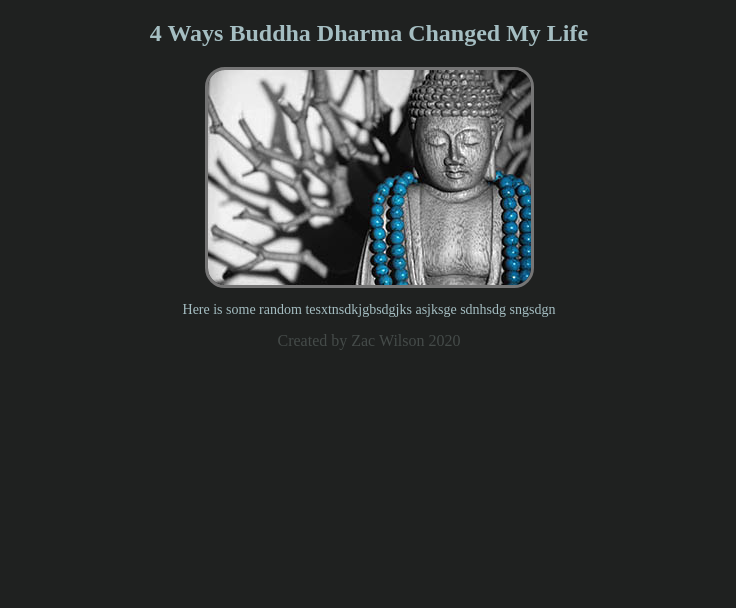
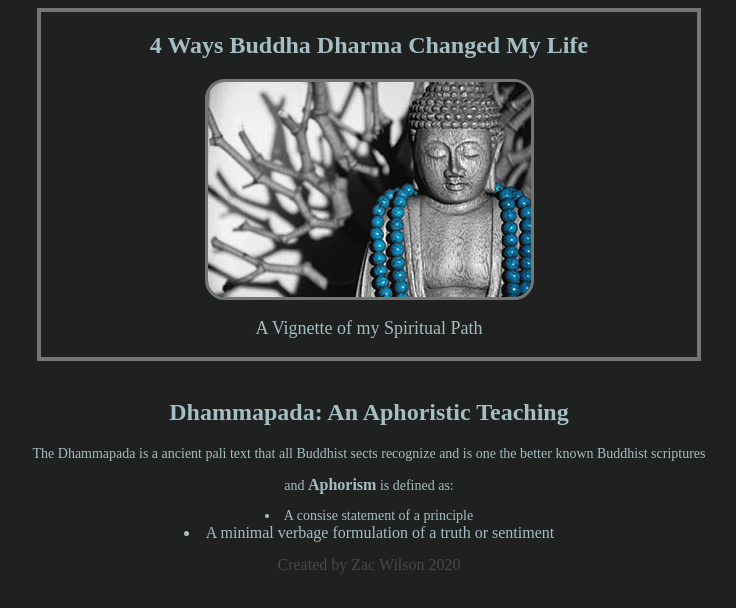
Before and after one commit to ZacWilson87/HTML-something-old, a plain HTML site: page index.html in a window 1280 px wide. Shown: the whole page, without its empty margins (271-1007 px from the left). Drawn offline with Linux system fonts and the light colour scheme.

Commit message:
Added css styles & border/text resolution activity

```diff
--- a/index.html
+++ b/index.html
@@ -9,9 +9,6 @@
         body {
             background-color: #1f2120;
             text-align: center;
-        }
-        h2 {
-            color: #a5bec2
         }
         p {
             font-size: 14px;
@@ -29,13 +26,33 @@
             text-align: center;
             color: #454b49
         }
+        article{
+            color: #a5bec2
+        }
+        b{
+            font-size: 16px;
+        }
+        div{
+            border: 4px solid #757575;
+            margin-left: 300px;
+            margin-right: 300px;
+        }
 
     </style>
 </head>
 <body>
-    <h2 style="text-align: center;">4 Ways Buddha Dharma Changed My Life</h2>
-    <img style="text-align: center;" src="./images/wooden-buddha-861x574.jpg" >
-    <p>Here is some random tesxtnsdkjgbsdgjks asjksge sdnhsdg sngsdgn</p>
+    <div>
+        <h2 class="headers" style="text-align: center;">4 Ways Buddha Dharma Changed My Life</h2>
+        <img style="text-align: center;" src="./images/wooden-buddha-861x574.jpg" alt="Buddha with prayer beads">
+        <p style="font-size: 18px">A Vignette of my Spiritual Path</p>
+    </div>
+    <br>
+    <article>
+        <h1 class="headers">Dhammapada: An Aphoristic Teaching</h1>
+        <p>The Dhammapada is a ancient pali text that all Buddhist sects recognize and is one the better known Buddhist scriptures</p>
+        <p>and <b>Aphorism</b> is defined as: <li style='font-size: 14px'>A consise statement of a principle</li><li>A minimal verbage formulation of a truth or sentiment</li></p>
+
+    </article>
 
     <footer>Created by Zac Wilson 2020</footer>
 </body>
--- a/style.css
+++ b/style.css
@@ -1,3 +1,4 @@
-background {
-    color: #1f2120;
+
+.headers {
+    color: #a5bec2
 }
```
